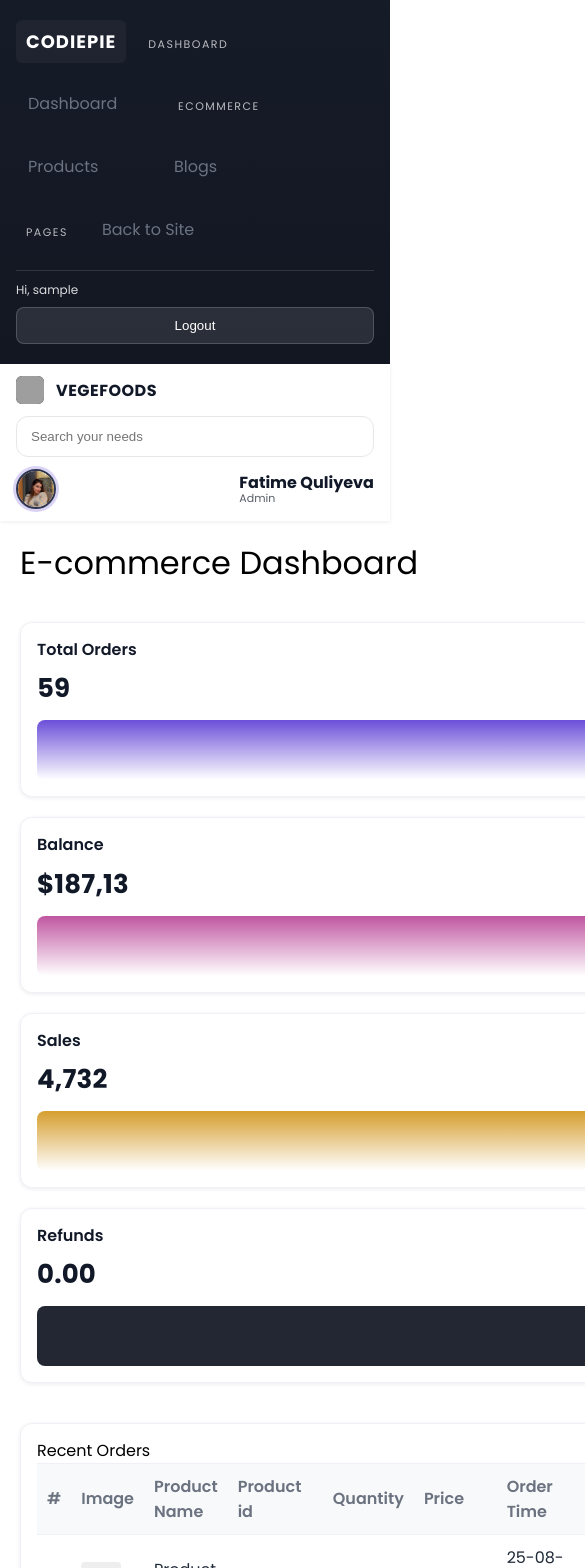
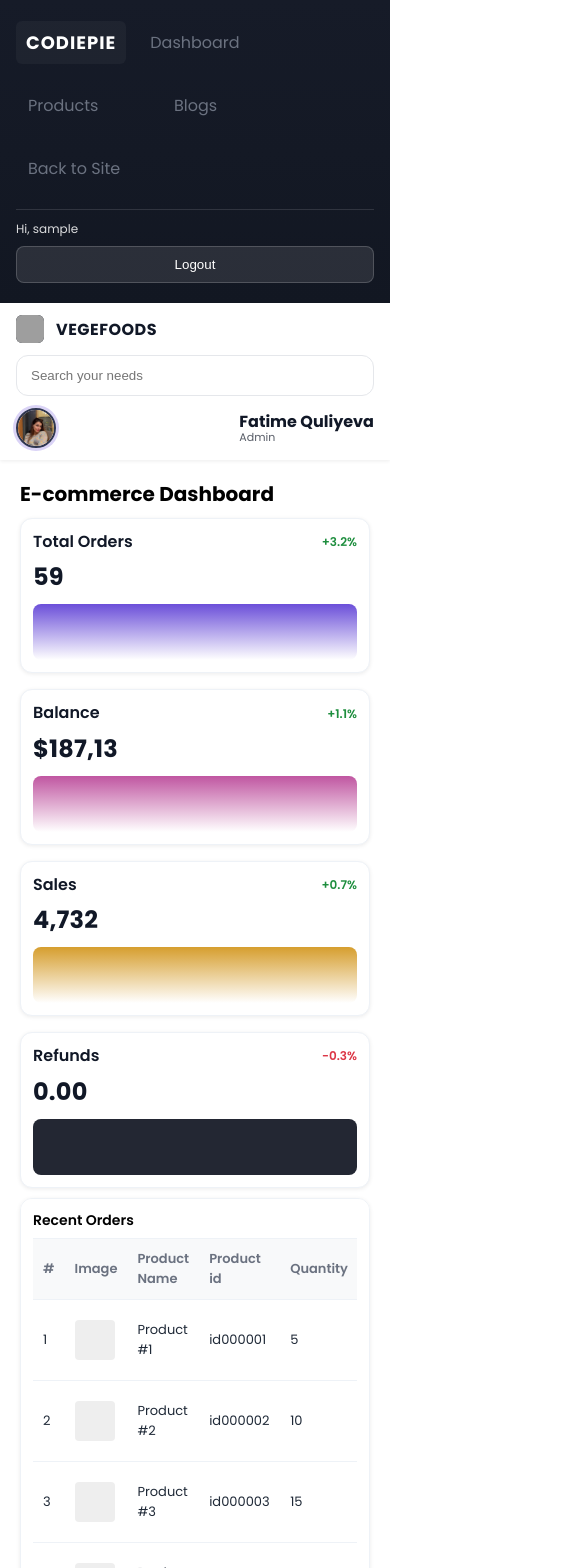
Before and after one commit to fatimequliyeva/-PTP101CodeAcademy3, a React (Vite) app in the folder 31.react-mini-project/: page /admin in a window 390 px wide. Shown: the top 1568 px of the page, 585 px wide, since content can reach past the window. Built offline with nearby package versions, Linux system fonts and the light colour scheme; sample sign-in values are in the browser's storage; grey boxes are pictures that could not be loaded.

Commit message:
my-responsivee

```diff
--- a/31.react-mini-project/src/components/admin/AdminLayout.module.css
+++ b/31.react-mini-project/src/components/admin/AdminLayout.module.css
@@ -9,6 +9,14 @@
   min-height: 100vh;
   background: var(--bg);
   color: #111827;
+  overflow-x: hidden;
+}
+
+.layout,
+.layout *,
+.layout *::before,
+.layout *::after {
+  box-sizing: border-box;
 }
 
 .sidebar {
@@ -19,6 +27,11 @@
   display: flex;
   flex-direction: column;
   gap: 10px;
+  position: fixed;
+  top: 0;
+  left: 0;
+  height: 100vh;
+  overflow-y: auto;
 }
 
 .brand {
@@ -91,6 +104,11 @@
    flex: 1;
    display: flex;
    flex-direction: column;
+  min-width: 0;
+  margin-left: 260px;
+  min-height: 100vh;
+  overflow-y: auto;
+  width: calc(100% - 260px);
  }
 
 .topbar {
@@ -165,7 +183,23 @@
 
  .content {
   padding: 20px;
+  overflow-x: hidden;
  }
+
+@media (max-width: 1200px) {
+  .topbar {
+    height: auto;
+    flex-wrap: wrap;
+    gap: 12px;
+  }
+  .search {
+    flex: 1 1 320px;
+  }
+  .user {
+    flex: 1 1 220px;
+    justify-content: flex-end;
+  }
+}
 
 @media (max-width: 1024px) {
   .layout {
@@ -177,6 +211,13 @@
     flex-wrap: wrap;
     align-items: center;
     gap: 12px;
+    overflow-x: auto;
+    position: relative;
+    height: auto;
+    overflow-y: visible;
+  }
+  .groupTitle {
+    display: none;
   }
   .menu {
     grid-auto-flow: column;
@@ -187,6 +228,11 @@
   .sidebarFooter {
     width: 100%;
     margin-top: 0;
+  }
+  .main {
+    margin-left: 0;
+    width: 100%;
+    overflow-y: visible;
   }
 }
 
--- a/31.react-mini-project/src/index.css
+++ b/31.react-mini-project/src/index.css
@@ -199,3 +199,90 @@ h1, h2, h3, h4, h5 {
   color: #fff;
   border: none;
 }
+
+.admin-toolbar {
+  display: flex;
+  justify-content: space-between;
+  align-items: center;
+  gap: 12px;
+  flex-wrap: wrap;
+  margin-bottom: 20px;
+}
+
+.admin-filters {
+  display: flex;
+  gap: 12px;
+  flex-wrap: wrap;
+  margin-bottom: 20px;
+}
+
+.admin-input,
+.admin-select {
+  padding: 8px 10px;
+  border: 1px solid #ddd;
+  border-radius: 6px;
+  min-width: 220px;
+  background: #fff;
+}
+
+.admin-table-wrap {
+  overflow-x: auto;
+}
+
+.admin-table {
+  width: 100%;
+  min-width: 680px;
+  border-collapse: collapse;
+}
+
+.admin-table th,
+.admin-table td {
+  text-align: left;
+  padding: 10px;
+  border-bottom: 1px solid #f5f5f5;
+}
+
+.admin-table thead th {
+  border-bottom: 1px solid #eee;
+}
+
+.admin-actions {
+  display: flex;
+  gap: 8px;
+  flex-wrap: wrap;
+}
+
+@media (max-width: 768px) {
+  .admin-toolbar {
+    align-items: stretch;
+  }
+  .admin-toolbar h1 {
+    font-size: 22px;
+  }
+  .admin-toolbar .btn,
+  .admin-toolbar button {
+    width: 100%;
+  }
+  .admin-filters {
+    flex-direction: column;
+    align-items: stretch;
+  }
+  .admin-input,
+  .admin-select {
+    width: 100%;
+    min-width: 0;
+  }
+  .admin-actions {
+    flex-direction: column;
+    align-items: stretch;
+  }
+  .admin-table {
+    min-width: 560px;
+  }
+}
+
+@media (max-width: 576px) {
+  .admin-table {
+    min-width: 480px;
+  }
+}
--- a/31.react-mini-project/src/pages/admin/Dashboard.jsx
+++ b/31.react-mini-project/src/pages/admin/Dashboard.jsx
@@ -2,66 +2,78 @@ import styles from './Dashboard.module.css';
 
 const Dashboard = () => {
   return (
-    <div style={{ display: 'grid', gap: 20 }}>
-      <div className={styles.header}>
-        <h1 className={styles.title}>E-commerce Dashboard</h1>
+    <div className={styles.dashboard}>
+      <div className={styles.dashboard__header}>
+        <h1 className={styles.dashboard__title}>E-commerce Dashboard</h1>
       </div>
 
-      <div className={styles.grid4}>
-        <div className={styles.card}>
-          <div className={styles.cardTitle}><h4>Total Orders</h4><span style={{ color: '#1e8e3e', fontSize: 12 }}>+3.2%</span></div>
-          <div className={styles.value}>59</div>
-          <div className={styles.spark} />
+      <div className={styles.dashboard__grid}>
+        <div className={styles.dashboard__card}>
+          <div className={styles.dashboard__cardTitle}>
+            <h4>Total Orders</h4>
+            <span className={`${styles.dashboard__delta} ${styles["dashboard__delta--up"]}`}>+3.2%</span>
+          </div>
+          <div className={styles.dashboard__value}>59</div>
+          <div className={styles.dashboard__spark} />
         </div>
-        <div className={styles.card}>
-          <div className={styles.cardTitle}><h4>Balance</h4><span style={{ color: '#1e8e3e', fontSize: 12 }}>+1.1%</span></div>
-          <div className={styles.value}>$187,13</div>
-          <div className={`${styles.spark} ${styles.sparkPink}`} />
+        <div className={styles.dashboard__card}>
+          <div className={styles.dashboard__cardTitle}>
+            <h4>Balance</h4>
+            <span className={`${styles.dashboard__delta} ${styles["dashboard__delta--up"]}`}>+1.1%</span>
+          </div>
+          <div className={styles.dashboard__value}>$187,13</div>
+          <div className={`${styles.dashboard__spark} ${styles["dashboard__spark--pink"]}`} />
         </div>
-        <div className={styles.card}>
-          <div className={styles.cardTitle}><h4>Sales</h4><span style={{ color: '#1e8e3e', fontSize: 12 }}>+0.7%</span></div>
-          <div className={styles.value}>4,732</div>
-          <div className={`${styles.spark} ${styles.sparkGold}`} />
+        <div className={styles.dashboard__card}>
+          <div className={styles.dashboard__cardTitle}>
+            <h4>Sales</h4>
+            <span className={`${styles.dashboard__delta} ${styles["dashboard__delta--up"]}`}>+0.7%</span>
+          </div>
+          <div className={styles.dashboard__value}>4,732</div>
+          <div className={`${styles.dashboard__spark} ${styles["dashboard__spark--gold"]}`} />
         </div>
-        <div className={styles.card}>
-          <div className={styles.cardTitle}><h4>Refunds</h4><span style={{ color: '#dc3545', fontSize: 12 }}>-0.3%</span></div>
-          <div className={styles.value}>0.00</div>
-          <div className={`${styles.spark} ${styles.sparkGray}`} />
+        <div className={styles.dashboard__card}>
+          <div className={styles.dashboard__cardTitle}>
+            <h4>Refunds</h4>
+            <span className={`${styles.dashboard__delta} ${styles["dashboard__delta--down"]}`}>-0.3%</span>
+          </div>
+          <div className={styles.dashboard__value}>0.00</div>
+          <div className={`${styles.dashboard__spark} ${styles["dashboard__spark--gray"]}`} />
         </div>
       </div>
 
-      <div className={styles.twoCol}>
-        <div className={styles.box}>
+      <div className={styles.dashboard__section}>
+        <div className={styles.dashboard__panel}>
           <h4>Recent Orders</h4>
-          <div style={{ overflowX: 'auto' }}>
-            <table className={styles.table}>
-              <thead className={styles.thead}>
+          <div className={styles.dashboard__tableWrap}>
+            <table className={styles.dashboard__table}>
+              <thead className={styles.dashboard__thead}>
                 <tr>
-                  <th className={styles.th}>#</th>
-                  <th className={styles.th}>Image</th>
-                  <th className={styles.th}>Product Name</th>
-                  <th className={styles.th}>Product id</th>
-                  <th className={styles.th}>Quantity</th>
-                  <th className={styles.th}>Price</th>
-                  <th className={styles.th}>Order Time</th>
-                  <th className={styles.th}>Customer</th>
-                  <th className={styles.th}>Status</th>
+                  <th className={styles.dashboard__th}>#</th>
+                  <th className={styles.dashboard__th}>Image</th>
+                  <th className={styles.dashboard__th}>Product Name</th>
+                  <th className={styles.dashboard__th}>Product id</th>
+                  <th className={styles.dashboard__th}>Quantity</th>
+                  <th className={styles.dashboard__th}>Price</th>
+                  <th className={styles.dashboard__th}>Order Time</th>
+                  <th className={styles.dashboard__th}>Customer</th>
+                  <th className={styles.dashboard__th}>Status</th>
                 </tr>
               </thead>
               <tbody>
                 {[1,2,3,4].map((i)=>(
                   <tr key={i}>
-                    <td className={styles.td}>{i}</td>
-                    <td className={styles.td}><div style={{ width: 40, height: 40, borderRadius: 4, background: '#eee' }} /></td>
-                    <td className={styles.td}>Product #{i}</td>
-                    <td className={styles.td}>id00000{i}</td>
-                    <td className={styles.td}>{i*5}</td>
-                    <td className={styles.td}>${(i*80).toFixed(2)}</td>
-                    <td className={styles.td}>25-08-2018 14:27:{i}2</td>
-                    <td className={styles.td}>Customer {i}</td>
-                    <td className={styles.td}>
-                      <span style={{ padding: '4px 8px', borderRadius: 12, background: i%2? '#e6f4ea':'#e8f0fe', color: i%2? '#1e8e3e':'#1a73e8' }}>
-                        {i%2? 'Delivered':'InTransit'}
+                    <td className={styles.dashboard__td}>{i}</td>
+                    <td className={styles.dashboard__td}><div style={{ width: 40, height: 40, borderRadius: 4, background: '#eee' }} /></td>
+                    <td className={styles.dashboard__td}>Product #{i}</td>
+                    <td className={styles.dashboard__td}>id00000{i}</td>
+                    <td className={styles.dashboard__td}>{i*5}</td>
+                    <td className={styles.dashboard__td}>${(i*80).toFixed(2)}</td>
+                    <td className={styles.dashboard__td}>25-08-2018 14:27:{i}2</td>
+                    <td className={styles.dashboard__td}>Customer {i}</td>
+                    <td className={styles.dashboard__td}>
+                      <span className={`${styles.dashboard__badge} ${i%2 ? styles["dashboard__badge--success"] : styles["dashboard__badge--info"]}`}>
+                        {i%2 ? 'Delivered' : 'InTransit'}
                       </span>
                     </td>
                   </tr>
@@ -70,28 +82,28 @@ const Dashboard = () => {
             </table>
           </div>
         </div>
-        <div className={styles.box}>
+        <div className={styles.dashboard__panel}>
           <h4>Customer Acquisition</h4>
-          <div style={{ height: 220, background: 'linear-gradient(180deg,#e8f0fe,transparent)', borderRadius: 6 }} />
+          <div className={styles.dashboard__chart} />
         </div>
       </div>
 
-      <div className={styles.threeCol}>
-        <div className={styles.box}>
+      <div className={styles.dashboard__section}>
+        <div className={styles.dashboard__panel}>
           <h4>Product Category</h4>
-          <div className={styles.donut} />
+          <div className={styles.dashboard__donut} />
         </div>
-        <div className={styles.box}>
+        <div className={styles.dashboard__panel}>
           <h4>Product Sales</h4>
-          <div className={styles.bars}>
+          <div className={styles.dashboard__bars}>
             {[80,120,60,150,90].map((h,i)=>(
-              <div key={i} className={styles.bar} style={{ height: h }} />
+              <div key={i} className={styles.dashboard__bar} style={{ height: h }} />
             ))}
           </div>
         </div>
-        <div className={styles.box}>
+        <div className={styles.dashboard__panel}>
           <h4>Top 5 Products</h4>
-          <ul className={styles.list}>
+          <ul className={styles.dashboard__list}>
             {[
               { name: 'iPhone S9 Limited', sales: 68_714 },
               { name: 'iBook Pro 2018', sales: 67_133 },
@@ -99,9 +111,9 @@ const Dashboard = () => {
               { name: 'Keyboard Max', sales: 21_540 },
               { name: 'Mouse Air', sales: 18_225 },
             ].map((p)=>(
-              <li key={p.name} style={{ display:'flex', justifyContent:'space-between', alignItems:'center' }}>
+              <li key={p.name} className={styles.dashboard__listItem}>
                 <span>{p.name}</span>
-                <span style={{ fontWeight: 600 }}>${p.sales.toLocaleString()}</span>
+                <span className={styles.dashboard__listValue}>${p.sales.toLocaleString()}</span>
               </li>
             ))}
           </ul>
--- a/31.react-mini-project/src/pages/admin/Dashboard.module.css
+++ b/31.react-mini-project/src/pages/admin/Dashboard.module.css
@@ -1,160 +1,257 @@
- .grid4 {
+.dashboard {
+  --primary-color: #6b4fd9;
+  --spacing-unit: 16px;
+  --border-radius: 12px;
+  max-width: 1200px;
+  margin: 0 auto;
   display: grid;
-   grid-template-columns: repeat(4, 1fr);
+  gap: 12px;
+  color: #111827;
+}
+
+.dashboard,
+.dashboard *,
+.dashboard *::before,
+.dashboard *::after {
+  box-sizing: border-box;
+}
+
+.dashboard__header {
+  display: flex;
+  justify-content: space-between;
+  align-items: center;
+  gap: 12px;
+}
+
+.dashboard__title {
+  margin: 0;
+  font-size: 24px;
+  font-weight: 700;
+}
+
+.dashboard__grid {
+  display: grid;
+  grid-template-columns: repeat(auto-fit, minmax(300px, 1fr));
   gap: 20px;
 }
 
-.card {
-  background: var(--panel, #1f2533);
-  color: #111827;
-  border-radius: 12px;
+.dashboard__card,
+.dashboard__panel {
+  background: #fff;
   border: 1px solid #eef2f7;
+  border-radius: var(--border-radius);
   box-shadow: 0 1px 4px rgba(0,0,0,0.08);
-  padding: 16px;
+  padding: 12px;
+  max-height: 400px;
+  overflow: auto;
+  transition: transform .2s ease, box-shadow .2s ease;
 }
 
- .cardTitle {
+.dashboard__panel h4 {
+  margin: 0 0 8px;
+  font-size: 14px;
+  font-weight: 600;
+}
+
+.dashboard__card:hover,
+.dashboard__panel:hover {
+  transform: translateY(-2px);
+  box-shadow: 0 8px 18px rgba(0,0,0,0.12);
+}
+
+.dashboard__cardTitle {
   display: flex;
   align-items: center;
   justify-content: space-between;
-   margin-bottom: 8px;
+  margin-bottom: 6px;
 }
-.cardTitle h4 {
+
+.dashboard__cardTitle h4 {
   margin: 0;
+  font-weight: 600;
   color: #111827;
+}
+
+.dashboard__delta {
+  font-size: 12px;
   font-weight: 600;
 }
 
- .value {
-  font-size: 26px;
+.dashboard__delta--up {
+  color: #1e8e3e;
+}
+
+.dashboard__delta--down {
+  color: #dc3545;
+}
+
+.dashboard__value {
+  font-size: 24px;
   font-weight: 700;
-  margin: 6px 0 12px;
-  color: #111827;
+  margin: 4px 0 10px;
   letter-spacing: .2px;
 }
 
-.spark {
-  height: 60px;
+.dashboard__spark {
+  height: 56px;
   border-radius: 8px;
-  background: linear-gradient(180deg,#6b4fd9, transparent);
+  background: linear-gradient(180deg, var(--primary-color), transparent);
 }
 
-.sparkPink { background: linear-gradient(180deg,#c056a1,transparent); }
-.sparkGold { background: linear-gradient(180deg,#d69e2e,transparent); }
-.sparkGray { background: #232733; }
-
-.twoCol {
-  display: grid;
-  grid-template-columns: 2fr 1fr;
-  gap: 20px;
-  margin-top: 20px;
+.dashboard__spark--pink {
+  background: linear-gradient(180deg, #c056a1, transparent);
 }
 
-.box {
-  background: var(--panel, #1f2533);
-  color: #111827;
-  border-radius: 12px;
-  border: 1px solid #eef2f7;
-  box-shadow: 0 1px 4px rgba(0,0,0,0.08);
-  padding: 16px;
+.dashboard__spark--gold {
+  background: linear-gradient(180deg, #d69e2e, transparent);
 }
 
- .table {
+.dashboard__spark--gray {
+  background: #232733;
+}
+
+.dashboard__section {
+  display: grid;
+  grid-template-columns: repeat(auto-fit, minmax(300px, 1fr));
+  gap: 20px;
+}
+
+.dashboard__tableWrap {
+  overflow-x: auto;
+}
+
+.dashboard__table {
   width: 100%;
+  min-width: 720px;
   border-collapse: collapse;
 }
 
-.thead {
+.dashboard__thead {
   background: #f8f9fa;
 }
 
-.th, .td {
+.dashboard__th,
+.dashboard__td {
   text-align: left;
   padding: 10px;
   border-top: 1px solid #eef2f7;
+  font-size: 13px;
 }
-.th {
+
+.dashboard__th {
   color: #6b7280;
   font-weight: 600;
 }
-.td {
+
+.dashboard__td {
   color: #1f2937;
 }
 
-.threeCol {
-  display: grid;
-  grid-template-columns: 1fr 1fr 1fr;
-  gap: 20px;
-  margin-top: 20px;
+.dashboard__badge {
+  padding: 4px 8px;
+  border-radius: 12px;
+  font-size: 12px;
+  font-weight: 600;
 }
 
-.donut {
-  width: 220px;
-  height: 220px;
+.dashboard__badge--success {
+  background: #e6f4ea;
+  color: #1e8e3e;
+}
+
+.dashboard__badge--info {
+  background: #e8f0fe;
+  color: #1a73e8;
+}
+
+.dashboard__chart {
+  height: 200px;
+  background: linear-gradient(180deg, #e8f0fe, transparent);
+  border-radius: 10px;
+}
+
+.dashboard__donut {
+  width: 200px;
+  height: 200px;
   border-radius: 50%;
   margin: 0 auto;
   background: conic-gradient(#6b4fd9 0 35%, #c056a1 35% 60%, #63b3ed 60% 100%);
 }
 
-.bars {
+.dashboard__bars {
   display: flex;
   gap: 12px;
   align-items: flex-end;
-   height: 220px;
+  height: 200px;
 }
 
-.bar {
-  width: 26px;
-  background: var(--accent, #6b4fd9);
+.dashboard__bar {
+  width: 24px;
+  background: var(--primary-color);
   border-radius: 6px;
+  transition: transform .2s ease;
 }
 
- .list {
+.dashboard__bar:hover {
+  transform: translateY(-4px);
+}
+
+.dashboard__list {
   list-style: none;
   margin: 0;
   padding: 0;
   display: grid;
-   gap: 10px;
+  gap: 8px;
 }
 
- .header {
+.dashboard__listItem {
   display: flex;
   justify-content: space-between;
   align-items: center;
-   margin-bottom: 16px;
+  gap: 12px;
 }
 
- .title {
-   margin: 0;
+.dashboard__listValue {
+  font-weight: 600;
 }
 
-@media (max-width: 1200px) {
-  .grid4 {
-    grid-template-columns: repeat(2, 1fr);
+@media (max-width: 767px) {
+  .dashboard {
+    gap: 10px;
   }
-  .threeCol {
-    grid-template-columns: repeat(2, 1fr);
+  .dashboard__title {
+    font-size: 20px;
+  }
+  .dashboard__grid,
+  .dashboard__section {
+    grid-template-columns: 1fr;
+    gap: 16px;
+  }
+  .dashboard__table {
+    min-width: 560px;
+  }
+  .dashboard__donut {
+    width: 170px;
+    height: 170px;
+  }
+  .dashboard__bars {
+    height: 160px;
   }
 }
 
-@media (max-width: 992px) {
-  .grid4 {
-    grid-template-columns: 1fr;
+@media (min-width: 768px) and (max-width: 1024px) {
+  .dashboard {
+    max-width: 100%;
+    padding: 0 10px;
   }
-  .twoCol {
-    grid-template-columns: 1fr;
-  }
-  .threeCol {
-    grid-template-columns: 1fr;
+  .dashboard__grid,
+  .dashboard__section {
+    grid-template-columns: repeat(auto-fit, minmax(260px, 1fr));
   }
 }
 
-@media (max-width: 576px) {
-  .bars {
-    height: 160px;
-  }
-  .donut {
-    width: 180px;
-    height: 180px;
+@media (min-width: 1025px) {
+  .dashboard {
+    max-width: 1200px;
   }
 }
--- a/31.react-mini-project/src/pages/admin/Products.jsx
+++ b/31.react-mini-project/src/pages/admin/Products.jsx
@@ -126,11 +126,13 @@ const Products = () => {
 
   return (
     <div className={styles.wrapper}>
-      <div style={{display:'flex', justifyContent:'space-between', alignItems:'center', marginBottom:20}}>
+      <div className={styles.headerRow}>
         <h1 className={styles.pageTitle}>Admin Products</h1>
-        {!formOpen && (
-          <button className="btn btn-primary" onClick={openCreate}>Add Product</button>
-        )}
+        <div className={styles.headerActions}>
+          {!formOpen && (
+            <button className="btn btn-primary" onClick={openCreate}>Add Product</button>
+          )}
+        </div>
       </div>
 
       {formOpen && (
@@ -193,18 +195,7 @@ const Products = () => {
 
             <div className={styles.inputGroup}>
               <label className={styles.label}>Product Image</label>
-              <label
-                style={{
-                  display:'inline-block',
-                  padding:'10px 20px',
-                  background:'#82ae46',
-                  color:'#fff',
-                  borderRadius:6,
-                  cursor:'pointer',
-                  marginTop:5,
-                  fontSize:14
-                }}
-              >
+              <label className={styles.imagePicker}>
                 Choose Image
                 <input
                   type="file"
@@ -215,7 +206,7 @@ const Products = () => {
               </label>
               {imagePreview && (
                 <div style={{marginTop:10}}>
-                  <img src={imagePreview} alt="Preview" style={{width:120, height:80, objectFit:'cover', borderRadius:6, border:'1px solid #ddd'}} />
+                  <img src={imagePreview} alt="Preview" className={styles.imagePreview} />
                 </div>
               )}
             </div>
@@ -261,7 +252,7 @@ const Products = () => {
                   <td>${Number(p.price).toFixed(2)}</td>
                   <td>{p.discount > 0 ? `${p.discount}%` : '—'}</td>
                   <td>
-                    <div style={{display:'flex', gap:8}}>
+                    <div className={styles.tableActions}>
                       <button className="btn btn-primary" onClick={() => handleEdit(p)}>Edit</button>
                       <button className={`btn ${styles.btnDanger}`} onClick={() => handleDelete(p.id)}>Delete</button>
                     </div>
--- a/31.react-mini-project/src/pages/admin/Products.module.css
+++ b/31.react-mini-project/src/pages/admin/Products.module.css
@@ -5,6 +5,21 @@
  .pageTitle {
    margin-bottom: 20px;
  }
+
+.headerRow {
+  display: flex;
+  justify-content: space-between;
+  align-items: center;
+  gap: 12px;
+  margin-bottom: 20px;
+  flex-wrap: wrap;
+}
+
+.headerActions {
+  display: flex;
+  gap: 10px;
+  flex-wrap: wrap;
+}
 
  .card {
    background: #ffffff;
@@ -84,12 +99,43 @@
    border: none;
  }
 
+.tableActions {
+  display: flex;
+  gap: 8px;
+  flex-wrap: wrap;
+}
+
+.imagePicker {
+  display: inline-block;
+  padding: 10px 20px;
+  background: #82ae46;
+  color: #fff;
+  border-radius: 6px;
+  cursor: pointer;
+  margin-top: 5px;
+  font-size: 14px;
+}
+
+.imagePreview {
+  width: 120px;
+  height: 80px;
+  object-fit: cover;
+  border-radius: 6px;
+  border: 1px solid #ddd;
+}
+
 @media (max-width: 992px) {
   .form {
     grid-template-columns: 1fr;
   }
   .actions {
     flex-wrap: wrap;
+  }
+  .headerRow {
+    align-items: stretch;
+  }
+  .headerActions {
+    width: 100%;
   }
 }
 
@@ -102,4 +148,16 @@
     padding: 10px;
     font-size: 12px;
   }
+  .headerActions button,
+  .headerActions .btn {
+    width: 100%;
+  }
+  .tableActions {
+    flex-direction: column;
+    align-items: stretch;
+  }
+  .imagePicker {
+    width: 100%;
+    text-align: center;
+  }
 }
```
Also changed, not shown: 31.react-mini-project/src/pages/admin/Blogs.jsx (+24 -20 lines). Lines whose indentation alone changed are shown as unchanged.
